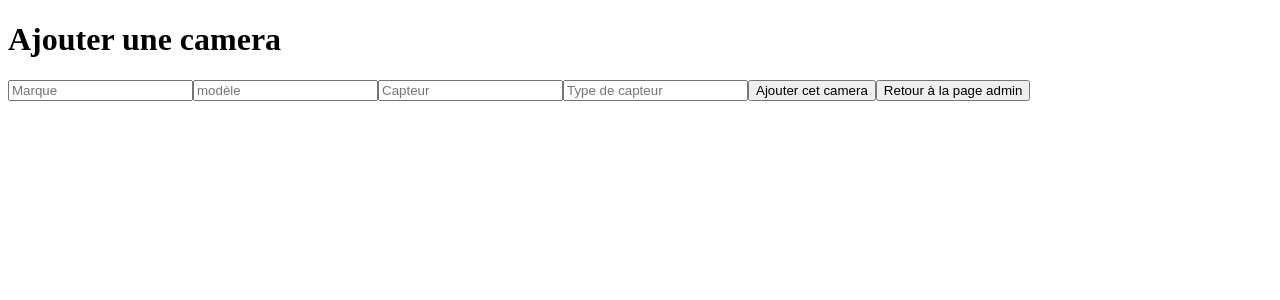
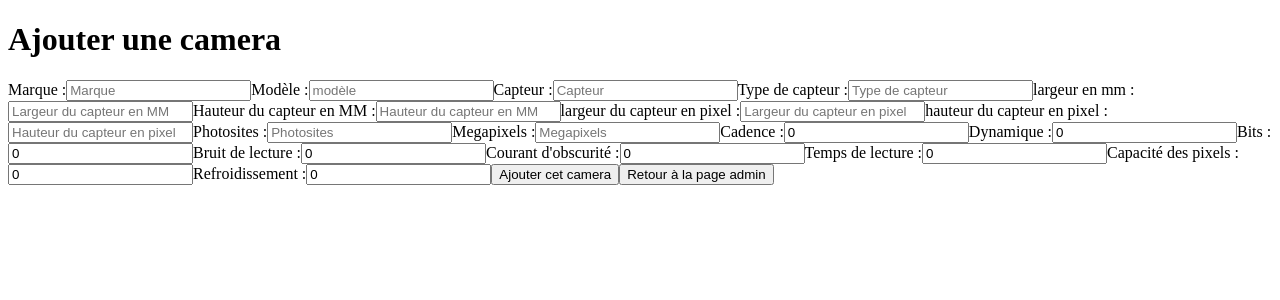
Before and after one commit to moumax/obsst, a React (Vite) app in the folder frontend/: page /tools/create-camera in a window 1280 px wide. Shown: the top 300 px of the page. Built offline with nearby package versions, Linux system fonts and the light colour scheme.

Commit message:
In progress dropdown menu

```diff
--- a/frontend/src/components/AllCameras.jsx
+++ b/frontend/src/components/AllCameras.jsx
@@ -1,3 +1,4 @@
+/* eslint-disable no-unused-vars */
 import { useContext, useState, useEffect } from "react";
 import { useNavigate } from "react-router-dom";
 import { toast } from "react-toastify";
@@ -6,6 +7,8 @@ import userAPI from "../services/userAPI";
 
 export default function DisplayCameras() {
   const [cameras, setCameras] = useState([]);
+  const [cameraId, setCameraId] = useState("");
+  const [model, setModel] = useState("");
   const { user } = useContext(CurrentUserContext);
   const navigate = useNavigate();
 
@@ -37,6 +40,14 @@ export default function DisplayCameras() {
     getCameras();
   }, []);
 
+  const handleCamera = (e) => {
+    const getCameraId = e.target.value;
+    // eslint-disable-next-line no-restricted-syntax
+    console.log(getCameraId);
+    setCameraId(getCameraId);
+    setModel(e.data[0].model);
+  };
+
   return (
     <div>
       {/* Change this link */}
@@ -44,28 +55,79 @@ export default function DisplayCameras() {
         Créer une nouvelle camera
       </button>
       <h1>Liste des cameras</h1>
-      {cameras.map((data) => (
+      <select name="brand" onChange={(e) => handleCamera(e)}>
+        <option>---Select Camera</option>
+        {cameras.map((data) => (
+          <option key={data.id} value={data.id}>
+            {data.brand}
+          </option>
+        ))}
+      </select>
+      <select name="brand">
+        <option>---Select Model</option>
+        {cameras.map((data) => (
+          <option key={data.id} value={data.id}>
+            {setModel}
+          </option>
+        ))}
+      </select>
+      {/* {cameras.map((data) => (
         <ul key={data.id}>
           <li>
-            <h2>{data.marque}</h2>
-            <p>Modèle : {data.modele}</p>
-            <p>Capteur : {data.capteur}</p>
+            <h2>{data.brand}</h2>
+            <p>Modèle : {data.model}</p>
+            {data.sensor === "" || data.sensor === null ? (
+              <p />
+            ) : (
+              <p>Capteur : {data.sensor}</p>
+            )}
             <p>Type de capteur : {data.type}</p>
-            <p>Largeur du capteur : {data.largeurMM}</p>
-            <p>Hauteur du capteur : {data.hauteurMM}</p>
-            <p>Largeur en pixel du capteur : {data.largeurPix}</p>
-            <p>Hauteur en pixel du capteur : {data.hauteurPix}</p>
+            <p>Largeur du capteur : {data.lengthmm}</p>
+            <p>Hauteur du capteur : {data.heightmm}</p>
+            <p>Largeur en pixel du capteur : {data.lengthpix}</p>
+            <p>Hauteur en pixel du capteur : {data.heightpix}</p>
             <p>Photosites : {data.photosites}</p>
             <p>Megapixels : {data.megapixels}</p>
-            <p>Dynamique : {data.dynamique}</p>
-            <p>Bits : {data.bits}</p>
-            <p>Bruit de lecture : {data.bruitLecture}</p>
-            <p>Courant d'obscurité : {data.courantObscurite}</p>
-            <p>Temps de lecture du capteur : {data.tempsLecture}</p>
-            <p>Capacité des pixels : {data.capacitePixel}</p>
-            <p>Refroidissement : -{data.refroidissement}°C</p>
-
-            {/* Change this link */}
+            {data.cadence === 0 || data.cadence === null ? (
+              <p />
+            ) : (
+              <p>Cadence : {data.cadence} images par seconde</p>
+            )}
+            {data.dynamic === 0 || data.dynamic === null ? (
+              <p />
+            ) : (
+              <p>Dynamique : {data.dynamic}</p>
+            )}
+            {data.bits === 0 || data.bits === null ? (
+              <p />
+            ) : (
+              <p>Bits : {data.bits}</p>
+            )}
+            {data.readNoise === 0 || data.readNoise === null ? (
+              <p />
+            ) : (
+              <p>Bruit de lecture : {data.readNoise}</p>
+            )}
+            {data.darkCurrent === 0 || data.darkCurrent === null ? (
+              <p />
+            ) : (
+              <p>Courant d'obscurité : {data.darkCurrent}</p>
+            )}
+            {data.readTime === 0 || data.readTime === null ? (
+              <p />
+            ) : (
+              <p>Temps de lecture du capteur : {data.readTime}</p>
+            )}
+            {data.capacity === 0 || data.capacity === null ? (
+              <p />
+            ) : (
+              <p>Capacité des pixels : {data.capacity}</p>
+            )}
+            {data.cooler === "" || data.cooler === null ? (
+              <p />
+            ) : (
+              <p>Refroidissement : -{data.cooler}°C</p>
+            )}
             <button
               type="button"
               onClick={() => navigate(`/administration/edit-event/${data.id}`)}
@@ -77,7 +139,7 @@ export default function DisplayCameras() {
             </button>
           </li>
         </ul>
-      ))}
+      ))} */}
     </div>
   );
 }
--- a/frontend/src/pages/CreateCamera.jsx
+++ b/frontend/src/pages/CreateCamera.jsx
@@ -9,20 +9,20 @@ export default function CreateCamera() {
   const [model, setModel] = useState("");
   const [sensor, setSensor] = useState("");
   const [type, setType] = useState("");
-  const [lengthmm, setlengthmm] = useState("");
-  const [heightmm, setheightmm] = useState("");
-  const [lengthpix, setlengthpix] = useState("");
-  const [heightpix, setheightpix] = useState("");
+  const [lengthmm, setLengthmm] = useState("");
+  const [heightmm, setHeightmm] = useState("");
+  const [lengthpix, setLengthpix] = useState("");
+  const [heightpix, setHeightpix] = useState("");
   const [photosites, setPhotosites] = useState("");
-  const [magapixels, setMegapixels] = useState("");
-  const [cadence, setCadence] = useState("");
-  const [dynamic, setDynamic] = useState("");
-  const [bits, setBits] = useState("");
-  const [readNoise, setReadNoise] = useState("");
-  const [darkCurrent, setDarkCurrent] = useState("");
-  const [readTime, setReadTime] = useState("");
-  const [capacity, setCapacity] = useState("");
-  const [cooler, setCooler] = useState("");
+  const [megapixels, setMegapixels] = useState("");
+  const [cadence, setCadence] = useState("0");
+  const [dynamic, setDynamic] = useState("0");
+  const [bits, setBits] = useState("0");
+  const [readNoise, setReadNoise] = useState("0");
+  const [darkCurrent, setDarkCurrent] = useState("0");
+  const [readTime, setReadTime] = useState("0");
+  const [capacity, setCapacity] = useState("0");
+  const [cooler, setCooler] = useState("0");
 
   const { user } = useContext(CurrentUserContext);
 
@@ -42,7 +42,7 @@ export default function CreateCamera() {
           lengthpix,
           heightpix,
           photosites,
-          magapixels,
+          megapixels,
           cadence,
           dynamic,
           bits,
@@ -58,10 +58,10 @@ export default function CreateCamera() {
           setModel("");
           setSensor("");
           setType("");
-          setlengthmm("");
-          setheightmm("");
-          setlengthpix("");
-          setheightpix("");
+          setLengthmm("");
+          setHeightmm("");
+          setLengthpix("");
+          setHeightpix("");
           setPhotosites("");
           setMegapixels("");
           setCadence("");
@@ -73,7 +73,7 @@ export default function CreateCamera() {
           setCapacity("");
           setCooler("");
 
-          navigate("/administration");
+          navigate("/tools");
         })
         .catch((err) => {
           console.error(err);
@@ -85,38 +85,155 @@ export default function CreateCamera() {
     <div>
       <h1>Ajouter une camera</h1>
       <form>
+        <label htmlFor="cam-marque">Marque :</label>
         <input
           type="text"
-          name="event-title"
+          name="cam-marque"
           placeholder="Marque"
           value={brand}
           onChange={(e) => setBrand(e.target.value)}
         />
+        <label htmlFor="cam-modele">Modèle :</label>
         <input
           type="text"
           placeholder="modèle"
-          name="event-description"
+          name="cam-modele"
           value={model}
           onChange={(e) => setModel(e.target.value)}
         />
+        <label htmlFor="cam-capteur">Capteur :</label>
         <input
           type="text"
           placeholder="Capteur"
-          name="event-date"
+          name="cam-capteur"
           value={sensor}
           onChange={(e) => setSensor(e.target.value)}
         />
+        <label htmlFor="cam-type">Type de capteur :</label>
         <input
           type="text"
           placeholder="Type de capteur"
-          name="event-site"
+          name="cam-type"
           value={type}
           onChange={(e) => setType(e.target.value)}
         />
+        <label htmlFor="cam-lengthmm">largeur en mm :</label>
+        <input
+          type="text"
+          placeholder="Largeur du capteur en MM"
+          name="cam-lengthmm"
+          value={lengthmm}
+          onChange={(e) => setLengthmm(e.target.value)}
+        />
+        <label htmlFor="cam-heightmm">Hauteur du capteur en MM :</label>
+        <input
+          type="text"
+          placeholder="Hauteur du capteur en MM"
+          name="cam-heightmm"
+          value={heightmm}
+          onChange={(e) => setHeightmm(e.target.value)}
+        />
+        <label htmlFor="cam-lengthpix">largeur du capteur en pixel :</label>
+        <input
+          type="text"
+          placeholder="Largeur du capteur en pixel"
+          name="cam-lengthpix"
+          value={lengthpix}
+          onChange={(e) => setLengthpix(e.target.value)}
+        />
+        <label htmlFor="cam-heightpix">hauteur du capteur en pixel :</label>
+        <input
+          type="text"
+          placeholder="Hauteur du capteur en pixel"
+          name="cam-heightpix"
+          value={heightpix}
+          onChange={(e) => setHeightpix(e.target.value)}
+        />
+        <label htmlFor="cam-photosites">Photosites :</label>
+        <input
+          type="text"
+          placeholder="Photosites"
+          name="cam-photosites"
+          value={photosites}
+          onChange={(e) => setPhotosites(e.target.value)}
+        />
+        <label htmlFor="cam-megapixels">Megapixels :</label>
+        <input
+          type="text"
+          placeholder="Megapixels"
+          name="cam-megapixels"
+          value={megapixels}
+          onChange={(e) => setMegapixels(e.target.value)}
+        />
+        <label htmlFor="cam-cadence">Cadence :</label>
+        <input
+          type="text"
+          placeholder="Cadence"
+          name="cam-cadence"
+          value={cadence}
+          onChange={(e) => setCadence(e.target.value)}
+        />
+        <label htmlFor="cam-dynamique">Dynamique :</label>
+        <input
+          type="text"
+          placeholder="Dynamique"
+          name="cam-dynamique"
+          value={dynamic}
+          onChange={(e) => setDynamic(e.target.value)}
+        />
+        <label htmlFor="cam-bits">Bits :</label>
+        <input
+          type="text"
+          placeholder="Bits"
+          name="cam-bits"
+          value={bits}
+          onChange={(e) => setBits(e.target.value)}
+        />
+        <label htmlFor="cam-bruitLecture">Bruit de lecture :</label>
+        <input
+          type="text"
+          placeholder="Bruit de lecture"
+          name="cam-bruitLecture"
+          value={readNoise}
+          onChange={(e) => setReadNoise(e.target.value)}
+        />
+        <label htmlFor="cam-courantObscurite">Courant d'obscurité :</label>
+        <input
+          type="text"
+          placeholder="Courant d'obscurité"
+          name="cam-courantObscurite"
+          value={darkCurrent}
+          onChange={(e) => setDarkCurrent(e.target.value)}
+        />
+        <label htmlFor="cam-tempsLecture">Temps de lecture :</label>
+        <input
+          type="text"
+          placeholder="Temps de lecture"
+          name="cam-tempsLecture"
+          value={readTime}
+          onChange={(e) => setReadTime(e.target.value)}
+        />
+        <label htmlFor="cam-capacite">Capacité des pixels :</label>
+        <input
+          type="text"
+          placeholder="Capacité des pixels"
+          name="cam-capacite"
+          value={capacity}
+          onChange={(e) => setCapacity(e.target.value)}
+        />
+        <label htmlFor="cam-cooler">Refroidissement :</label>
+        <input
+          type="text"
+          placeholder="Refroidissement"
+          name="cam-cooler"
+          value={cooler}
+          onChange={(e) => setCooler(e.target.value)}
+        />
+
         <button type="submit" onClick={createNewCamera}>
           Ajouter cet camera
         </button>
-        <button type="submit" onClick={() => navigate("/administration")}>
+        <button type="submit" onClick={() => navigate("/tools")}>
           Retour à la page admin
         </button>
       </form>
```
Also changed, not shown: 1 other file (tests, documents, lock files or other folders).
